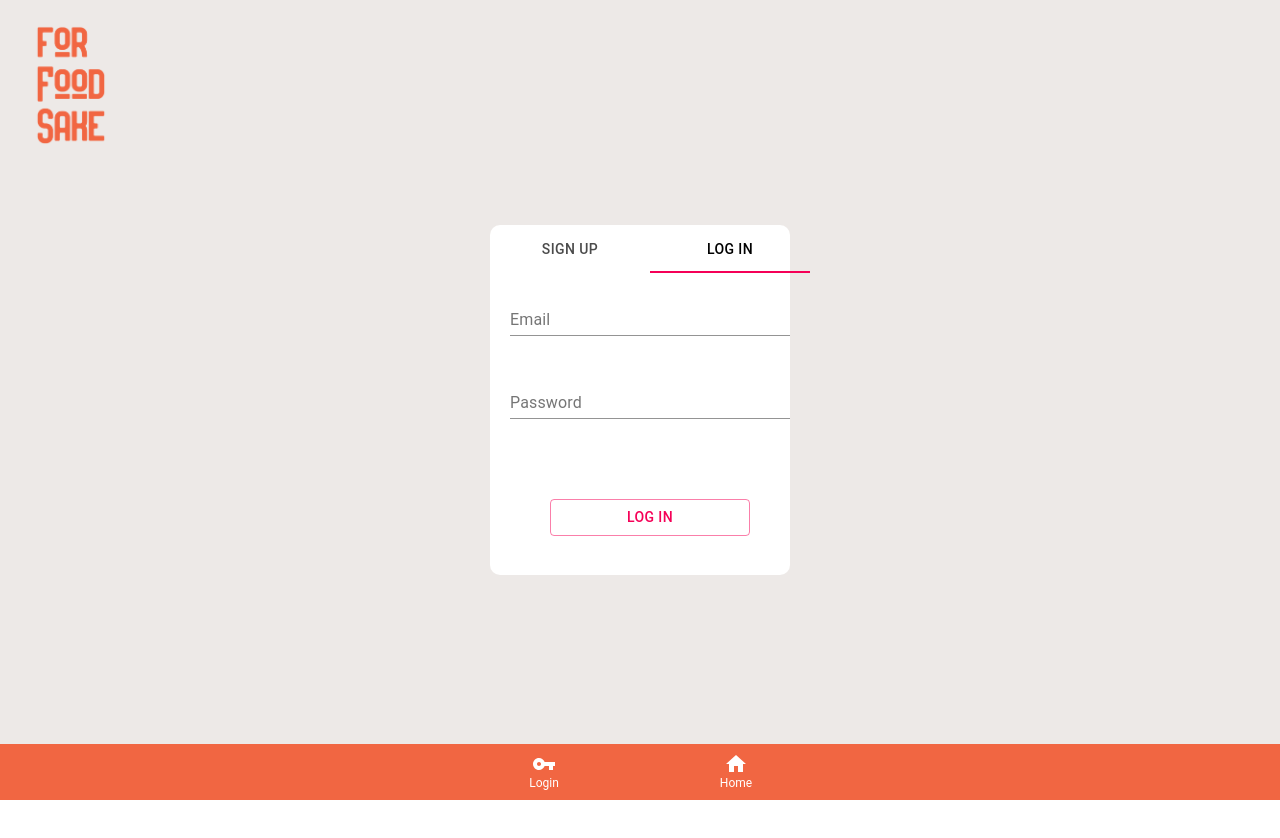
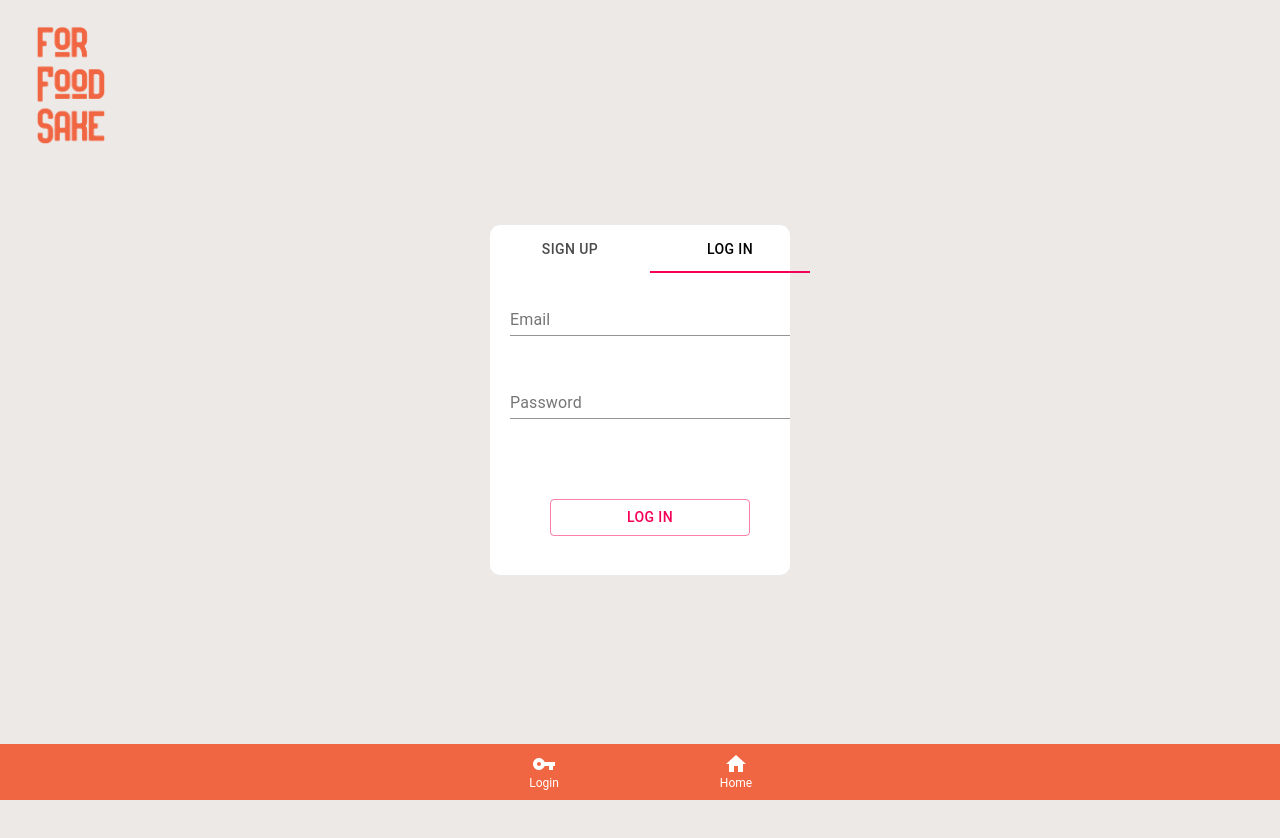
Before and after one commit to rixiobarrios/forfoodsake-frontend, a React (Create React App) app: page /forfoodsake-frontend/login in a window 1280 px wide. Shown: the top 838 px of the page. Before the commit the page ends 800 px from the top, so only its background shows below. Built offline with nearby package versions, Linux system fonts and the light colour scheme.

Commit message:
added padding bottom to several components

```diff
--- a/src/components/AccountForm.js
+++ b/src/components/AccountForm.js
@@ -21,7 +21,8 @@ const useStyles = makeStyles(theme => ({
         justifyContent: 'center',
         alignItems: 'center',
         minHeight: '100vh',
-    background: '#EDE9E7'
+        background: '#EDE9E7',
+        paddingBottom: 100
     },
     loginLogo: {
         height: 120,
--- a/src/components/ListingDetail.js
+++ b/src/components/ListingDetail.js
@@ -5,6 +5,9 @@ import { Grid, Typography, Box, Button } from '@material-ui/core';
 import { makeStyles } from '@material-ui/core/Styles';
 import Map from './Map';
 const useStyles = makeStyles({
+    container: {
+        paddingBottom: 100
+    },
     mediaContainer: {
         width: '100%',
         height: 200,
@@ -88,7 +91,7 @@ const ListingDetail = ({ user, match }) => {
     };
     if (listing) {
         return (
-            <Box>
+            <Box className={classes.container}>
                 <Box className={classes.mediaContainer}>
                     <Box className={classes.imgOverlay}>
                         <Link to={`/vendors/${vendor.id}`}>
--- a/src/components/VendorProfile.js
+++ b/src/components/VendorProfile.js
@@ -15,6 +15,9 @@ import {
 import FoodListItem from './FoodListItem';
 
 const useStyles = makeStyles(() => ({
+    container: {
+        paddingBottom: 100
+    },
     pageContainer: {
         paddingBottom: 100
     },
@@ -72,7 +75,7 @@ const VendorProfile = ({ match, user, setUser }) => {
 
     if (vendor) {
         return (
-          <Box>
+            <Box className={classes.container}>
                 <Box className={classes.imgContainer}>
                     <img
                         src={`${process.env.PUBLIC_URL}/images/home-placeholder.jpg`}
```
Lines whose indentation alone changed are shown as unchanged.
